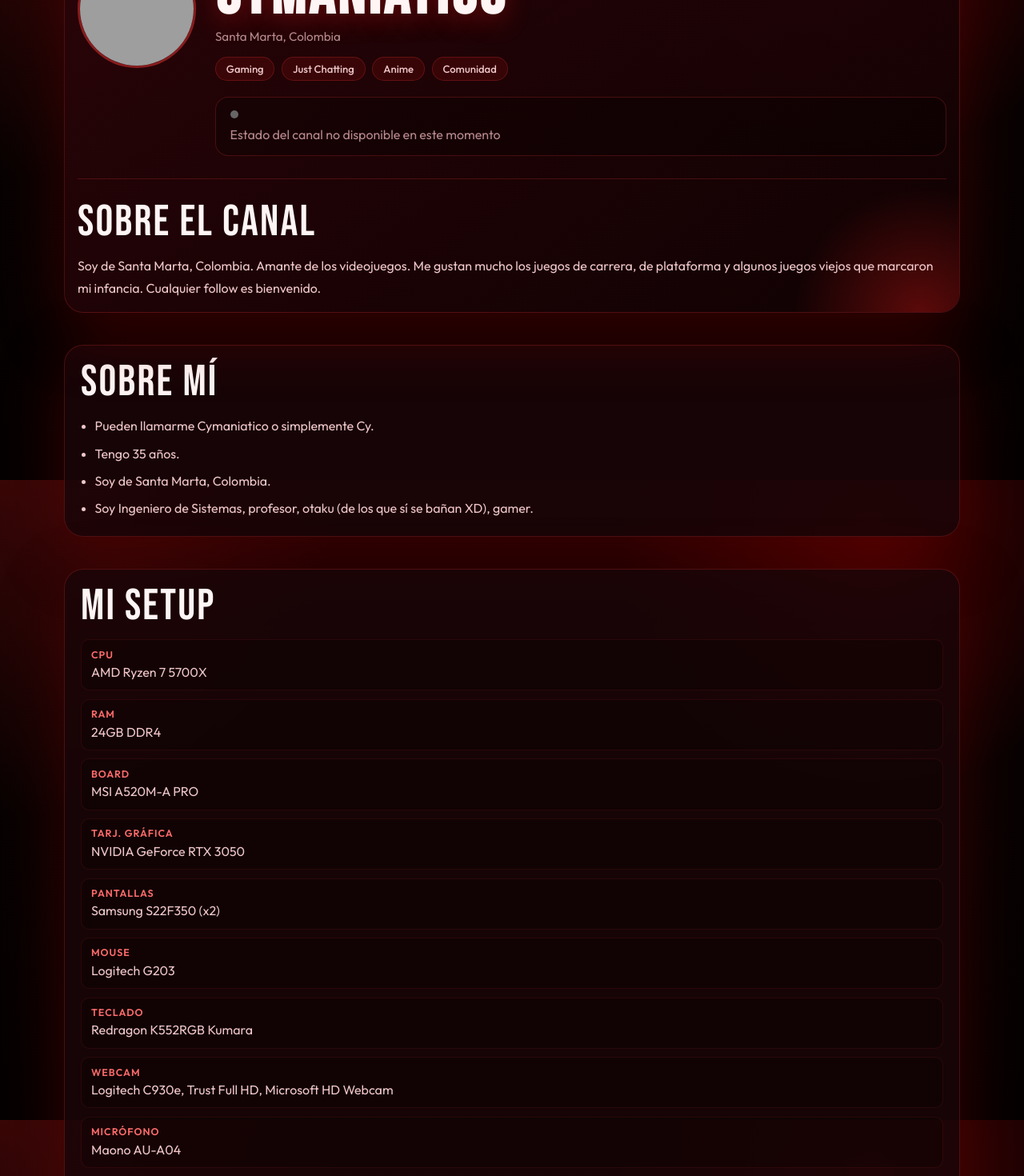
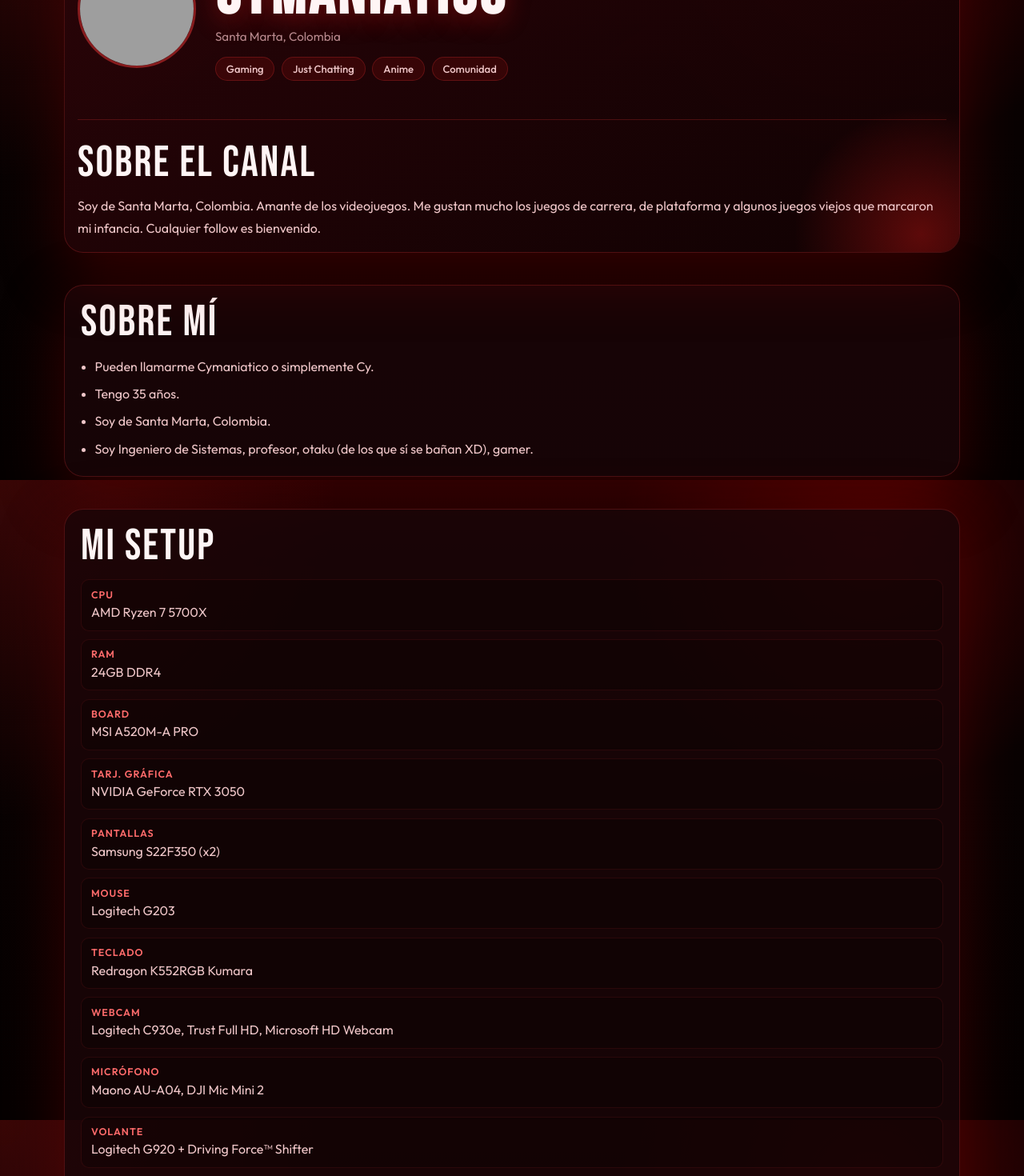
Before and after one commit to ingluisgarcia/cyhome, a React (Vite) app: page / in a window 1280 px wide. Shown: the part 200-1670 px from the top of the page at 80% size. Built offline with nearby package versions, Linux system fonts and the light colour scheme; no server answers; grey boxes are pictures that could not be loaded.

Commit message:
Se elimina estado del stream. Se agrega elemento en microfono

```diff
--- a/src/components/StreamerInfo.jsx
+++ b/src/components/StreamerInfo.jsx
@@ -25,7 +25,6 @@
             ))}
           </div>
 
-          <LiveStatus status={status} />
         </div>
       </div>
 
--- a/src/data/channelData.js
+++ b/src/data/channelData.js
@@ -33,7 +33,7 @@
       { label: 'Mouse', value: 'Logitech G203' },
       { label: 'Teclado', value: 'Redragon K552RGB Kumara' },
       { label: 'Webcam', value: 'Logitech C930e, Trust Full HD, Microsoft HD Webcam' },
-      { label: 'Micrófono', value: 'Maono AU-A04' },
+      { label: 'Micrófono', value: 'Maono AU-A04, DJI Mic Mini 2' },
       { label: 'Volante', value: 'Logitech G920 + Driving Force™ Shifter' },
       { label: 'Mando', value: 'Manba One' },
     ],
```
